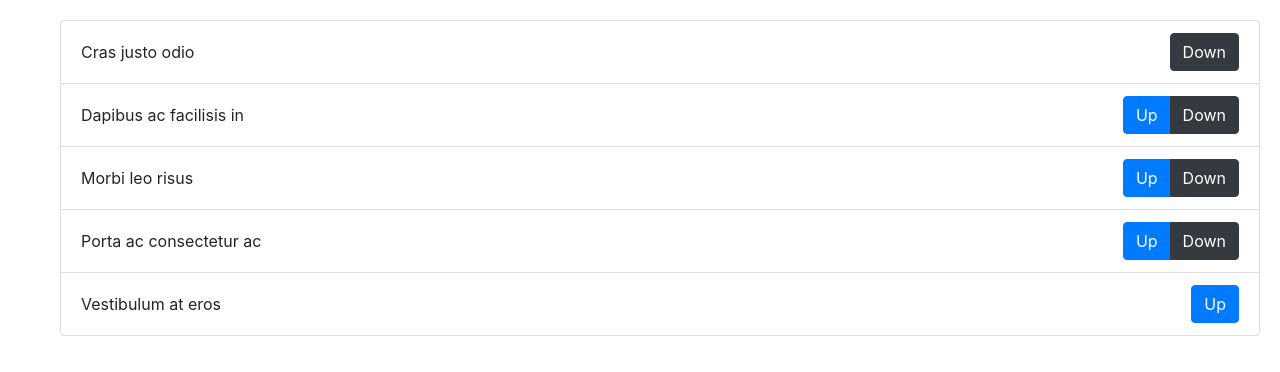
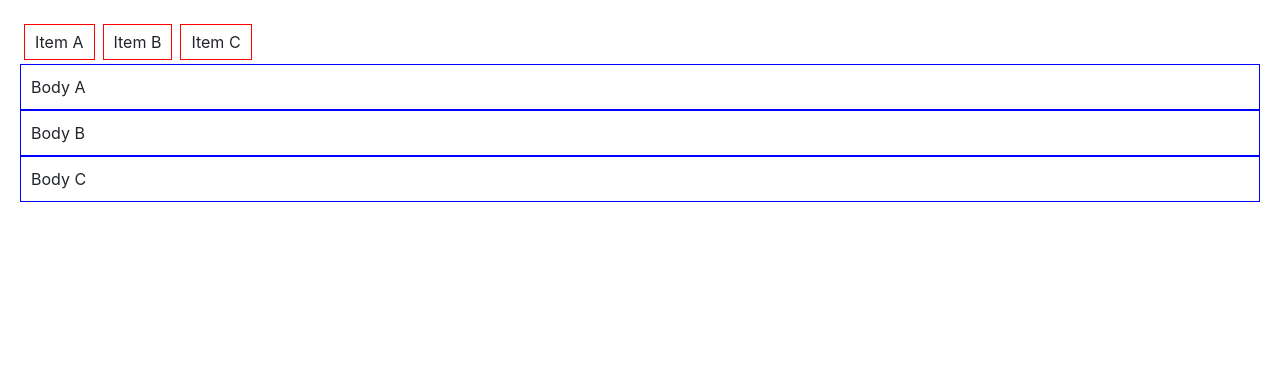
Before and after one commit to qingguatang/fe-react, a React (Create React App) app: page /tabs in a window 1280 px wide. Shown: the top 372 px of the page. Built offline with nearby package versions, Linux system fonts and the light colour scheme.

Commit message:
初始化结构

```diff
--- a/package.json
+++ b/package.json
@@ -8,6 +8,8 @@
     "react": "^16.7.0",
     "react-dom": "^16.7.0",
     "react-flip-move": "^3.0.3",
+    "react-router": "^4.3.1",
+    "react-router-dom": "^4.3.1",
     "react-scripts": "2.1.3"
   },
   "scripts": {
--- a/src/App.js
+++ b/src/App.js
@@ -1,73 +1,16 @@
-import React, { Component } from 'react';
-import FlipMove from 'react-flip-move';
-import Button from './components/Button';
-import shareImage from './images/share.svg';
-import 'bootstrap/dist/css/bootstrap.min.css';
+import React from 'react'
+import { BrowserRouter as Router, Route } from 'react-router-dom';
+import SortList from 'pages/SortList';
+import MyTabs from 'pages/MyTabs';
 import './App.scss';
 
-
-class App extends React.Component {
-  constructor(props) {
-    super(props);
-
-    this.state = {
-      items: [
-        { id: 1, name: 'Cras justo odio' },
-        { id: 2, name: 'Dapibus ac facilisis in' },
-        { id: 3, name: 'Morbi leo risus' },
-        { id: 4, name: 'Porta ac consectetur ac' },
-        { id: 5, name: 'Vestibulum at eros' }
-      ]
-    }
-  }
-
-  render() {
-    var items = this.state.items;
-    return (
-      <div className="items-panel">
-        {/* <Button type="primary" size="big">你好</Button>
-        <Button type="primary">你好</Button>
-        <Button>你好</Button> */}
-        <ul>
-          <FlipMove>
-          {
-            items.map((item, index) => (
-              <li key={item.id} className="list-group-item">
-                <div className="name">{item.name}</div>
-                <div className="btn-group">
-                  {
-                    index > 0 ?
-                      <Button type="primary" onClick={() => this.sortUp(index)}>Up</Button> : null
-                  }
-                  {
-                    index < items.length - 1 ?
-                      <Button type="dark" onClick={() => this.sortDown(index)}>Down</Button> : null
-                  }
-                </div>
-              </li>
-            ))
-          }
-          </FlipMove>
-        </ul>
-      </div>
-    );
-  }
-
-  sortUp(index) {
-    this.resort(index, -1);
-  }
-
-  sortDown(index) {
-    this.resort(index, 1)
-  }
-
-  resort(index, diff) {
-    var items = this.state.items;
-    var item = items[index];
-    items.splice(index, 1);
-    items.splice(index + diff, 0, item);
-    this.setState({ items: items });
-  }
-}
+const App = () => (
+  <Router>
+    <div>
+      <Route path="/updown" component={SortList} />
+      <Route path="/tabs" component={MyTabs} />
+    </div>
+  </Router>
+);
 
 export default App;
--- a/src/App.scss
+++ b/src/App.scss
@@ -1,11 +1,3 @@
 body {
   padding: 20px;
 }
-
-.items-panel {
-  li {
-    display: flex;
-    align-items: center;
-    justify-content: space-between;
-  }
-}
--- /dev/null
+++ b/src/pages/MyTabs/index.js
@@ -0,0 +1,29 @@
+import React from 'react';
+import './style.scss';
+
+class MyTab extends React.Component {
+  constructor(props) {
+    super(props);
+    this.state = {
+    };
+  }
+
+  render() {
+    return (
+      <div className="tabs">
+        <ul className="navs">
+          <li>Item A</li>
+          <li>Item B</li>
+          <li>Item C</li>
+        </ul>
+        <div className="panes">
+          <div className="pane">Body A</div>
+          <div className="pane">Body B</div>
+          <div className="pane">Body C</div>
+        </div>
+      </div>
+    );
+  }
+}
+
+export default MyTab;
--- /dev/null
+++ b/src/pages/MyTabs/style.scss
@@ -0,0 +1,22 @@
+.tabs {
+  ul, li {
+    margin: 0;
+    padding: 0;
+    list-style: none;
+  }
+
+  .navs {
+    display: flex;
+    li {
+      margin: 4px;
+      padding: 5px 10px;
+      border: 1px solid red;
+      cursor: pointer;
+    }
+  }
+
+  .pane {
+    padding: 10px;
+    border: 1px solid blue;
+  }
+}
--- /dev/null
+++ b/src/pages/SortList/index.js
@@ -0,0 +1,71 @@
+import React from 'react';
+import FlipMove from 'react-flip-move';
+import Button from 'components/Button';
+import 'bootstrap/dist/css/bootstrap.min.css';
+import './style.scss';
+
+class App extends React.Component {
+  constructor(props) {
+    super(props);
+
+    this.state = {
+      items: [
+        { id: 1, name: 'Cras justo odio' },
+        { id: 2, name: 'Dapibus ac facilisis in' },
+        { id: 3, name: 'Morbi leo risus' },
+        { id: 4, name: 'Porta ac consectetur ac' },
+        { id: 5, name: 'Vestibulum at eros' }
+      ]
+    }
+  }
+
+  render() {
+    var items = this.state.items;
+    return (
+      <div className="items-panel">
+        {/* <Button type="primary" size="big">你好</Button>
+        <Button type="primary">你好</Button>
+        <Button>你好</Button> */}
+        <ul>
+          <FlipMove>
+          {
+            items.map((item, index) => (
+              <li key={item.id} className="list-group-item">
+                <div className="name">{item.name}</div>
+                <div className="btn-group">
+                  {
+                    index > 0 ?
+                      <Button type="primary" onClick={() => this.sortUp(index)}>Up</Button> : null
+                  }
+                  {
+                    index < items.length - 1 ?
+                      <Button type="dark" onClick={() => this.sortDown(index)}>Down</Button> : null
+                  }
+                </div>
+              </li>
+            ))
+          }
+          </FlipMove>
+        </ul>
+      </div>
+    );
+  }
+
+  sortUp(index) {
+    this.resort(index, -1);
+  }
+
+  sortDown(index) {
+    this.resort(index, 1)
+  }
+
+  resort(index, diff) {
+    var items = this.state.items;
+    var item = items[index];
+    items.splice(index, 1);
+    items.splice(index + diff, 0, item);
+    this.setState({ items: items });
+  }
+}
+
+export default App;
--- /dev/null
+++ b/src/pages/SortList/style.scss
@@ -0,0 +1,7 @@
+.items-panel {
+  li {
+    display: flex;
+    align-items: center;
+    justify-content: space-between;
+  }
+}
```
Also changed, not shown: 2 other files (tests, documents, lock files or other folders).
